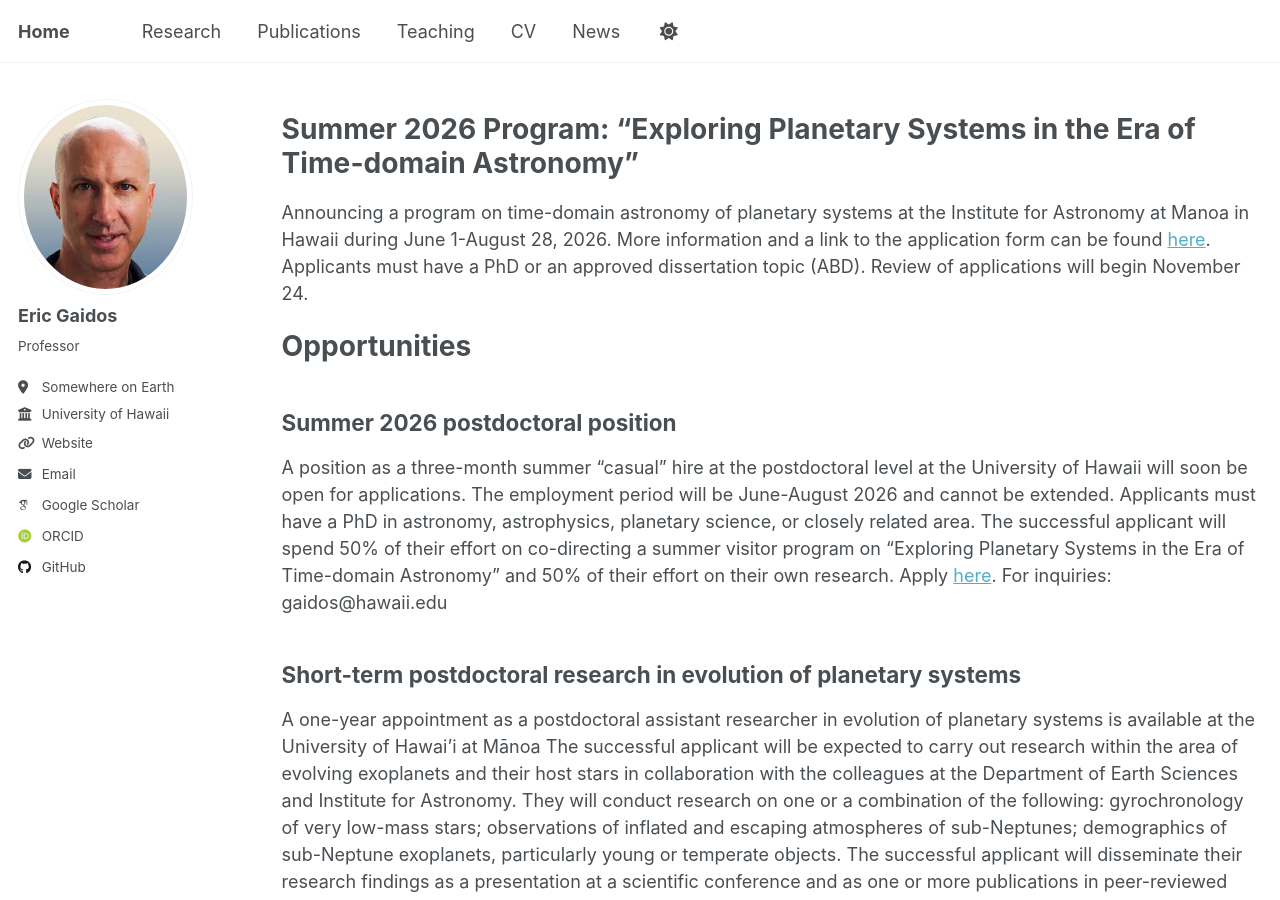
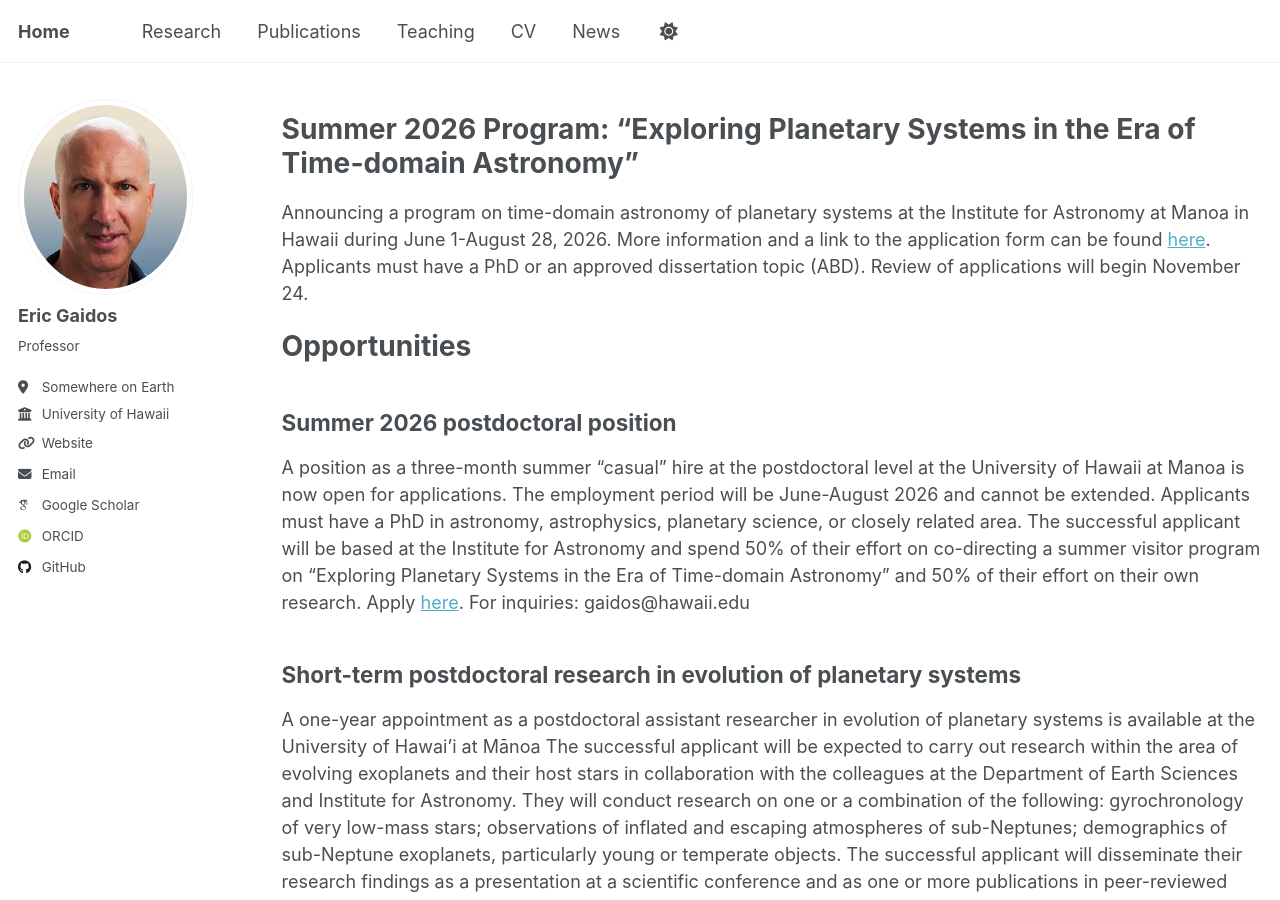
Before and after one commit to egaidos/egaidos.github.io, a Jekyll site: the page built from _pages/news.md, in a window 1280 px wide and 900 px high. Built offline with Jekyll 4.4.1, drawn with Linux system fonts in a browser that asks for light colours; some web fonts are replaced.

Commit message:
Update news.md

```diff
--- a/_pages/news.md
+++ b/_pages/news.md
@@ -18,7 +18,7 @@
 
 Summer 2026 postdoctoral position
 -------
-A position as a three-month summer "casual" hire at the postdoctoral level at the University of Hawaii will soon be open for applications.  The employment period will be June-August 2026 and cannot be extended.  Applicants must have a PhD in astronomy, astrophysics, planetary science, or closely related area.  The successful applicant will spend 50% of their effort on co-directing a summer visitor program on "Exploring Planetary Systems in the Era of Time-domain Astronomy" and 50% of their effort on their own research.   Apply [here](https://urldefense.com/v3/__https://www.hirenethawaii.com/vosnet/jobbanks/jobdetails.aspx?enc=9B8*uT7EfbEIDLIMZ8rhowzqyZjsNU1dBVrIZPNl61aLdeYEgg50x36hjNUp*PGjgNvz4o*KIUaVpg6eBrfY0OGsyzMZBBxKtGl4ssj3ofe81MqBX*z*CXOl9tn6rqP2cqX5KdwDvP0Nv9tyzxorJDFJGaHSHhj*xRUEIRqWTQ6SRB7Ntwvwp8sJIWi7BugloOrqRz*LuJ9hKvR8TmS8jj734okPYrvyKVKBqq5XYisdVx7Kc2Sh3MpahbJLI6mbgKxJyvCalD3xaqSgE28BfCZ8hXjTIpLKa8dSv*F*ZMTxUoTbXreUFcv3gI2ttxvD__;LysrLysrKysv!!PvDODwlR4mBZyAb0!VmJOsgFEGe0DuDZuACljBgdsj7uJos3e9ta-D_66q8eC2aUOY68yo9DuzaNUeoKHRCg5dIuNmMeW6eUwdw$).  For inquiries:  gaidos@hawaii.edu
+A position as a three-month summer "casual" hire at the postdoctoral level at the University of Hawaii at Manoa is now open for applications.  The employment period will be June-August 2026 and cannot be extended.  Applicants must have a PhD in astronomy, astrophysics, planetary science, or closely related area.  The successful applicant will be based at the Institute for Astronomy and spend 50% of their effort on co-directing a summer visitor program on "Exploring Planetary Systems in the Era of Time-domain Astronomy" and 50% of their effort on their own research.   Apply [here](https://urldefense.com/v3/__https://www.hirenethawaii.com/vosnet/jobbanks/jobdetails.aspx?enc=9B8*uT7EfbEIDLIMZ8rhowzqyZjsNU1dBVrIZPNl61aLdeYEgg50x36hjNUp*PGjgNvz4o*KIUaVpg6eBrfY0OGsyzMZBBxKtGl4ssj3ofe81MqBX*z*CXOl9tn6rqP2cqX5KdwDvP0Nv9tyzxorJDFJGaHSHhj*xRUEIRqWTQ6SRB7Ntwvwp8sJIWi7BugloOrqRz*LuJ9hKvR8TmS8jj734okPYrvyKVKBqq5XYisdVx7Kc2Sh3MpahbJLI6mbgKxJyvCalD3xaqSgE28BfCZ8hXjTIpLKa8dSv*F*ZMTxUoTbXreUFcv3gI2ttxvD__;LysrLysrKysv!!PvDODwlR4mBZyAb0!VmJOsgFEGe0DuDZuACljBgdsj7uJos3e9ta-D_66q8eC2aUOY68yo9DuzaNUeoKHRCg5dIuNmMeW6eUwdw$).  For inquiries:  gaidos@hawaii.edu
 
 
 Short-term postdoctoral research in evolution of planetary systems
```
